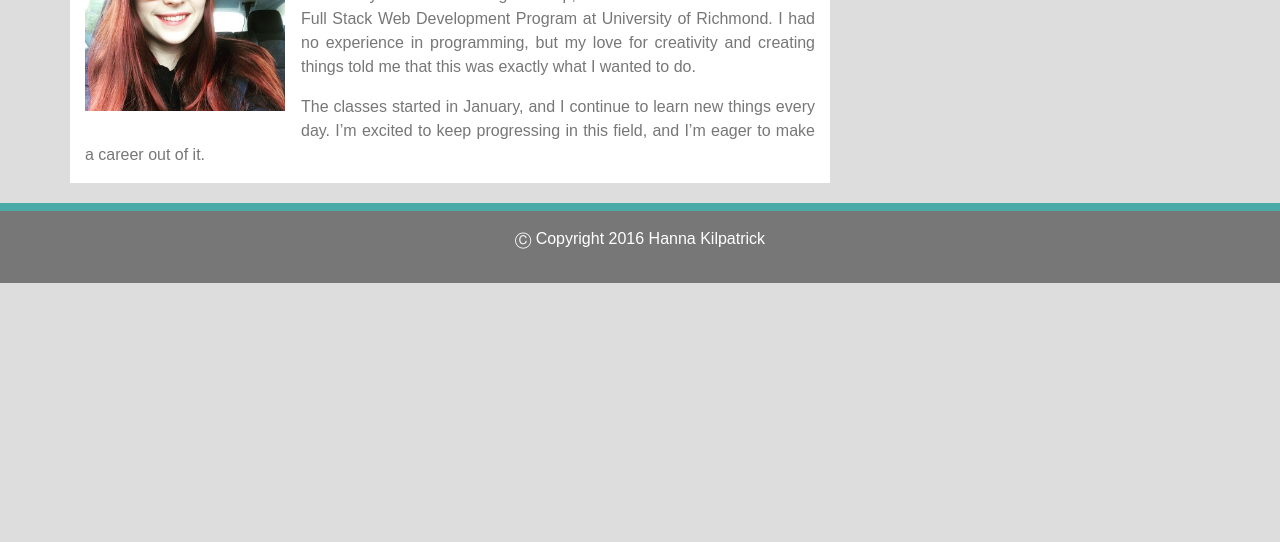
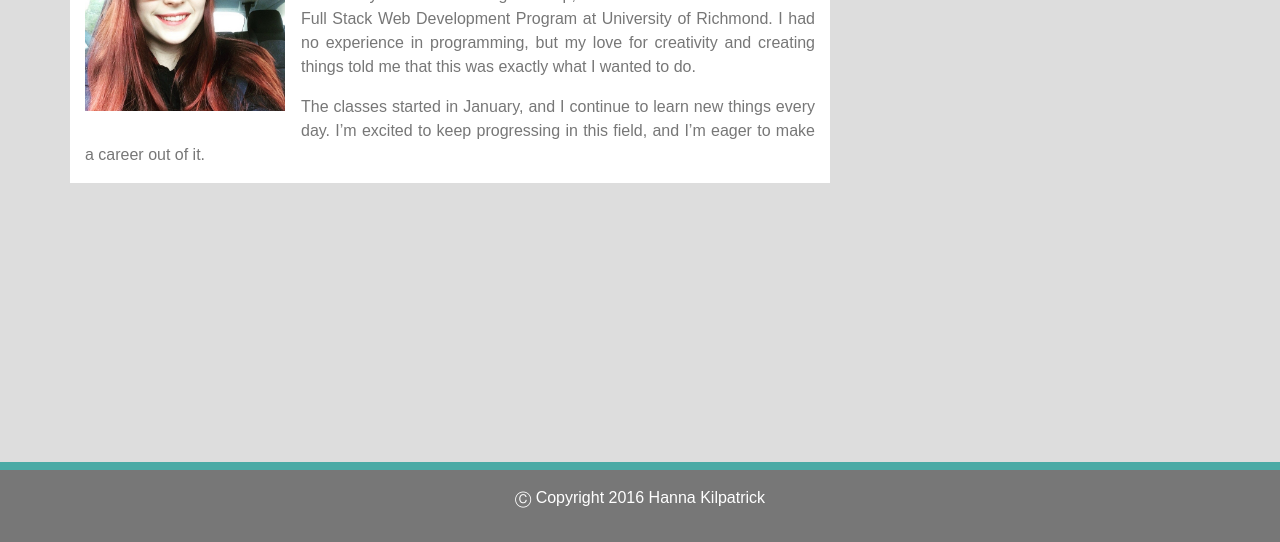
Before and after one commit to AnyaKilpatrick/Bootstrap-Portfolio, a plain HTML site: page index.html in a window 1280 px wide. Shown: the part 258-800 px from the top of the page. Drawn offline with nearby package versions, Linux system fonts and the light colour scheme.

Commit message:
Fixed html property

```diff
--- a/assets/css/style.css
+++ b/assets/css/style.css
@@ -1,5 +1,5 @@
 html {
-    display:relative;
+    position:relative;
     min-height: 100vh;
 }
 
@@ -13,6 +13,7 @@ body {
     background: #dddddd;
     color: #777777;
     font-family: "Arial", "Helvetica Neue", Helvetica, sans-serif;
+    margin-bottom: 100px;
 }
 
 h1, h3 {
@@ -87,6 +88,8 @@ aside {
 
 /* Footer */
 .myFooter {
+    position: absolute;
+    bottom: 0%;
     background: #777777;
     color: white;
     border-top: 8px solid #4aaaa5;
```
